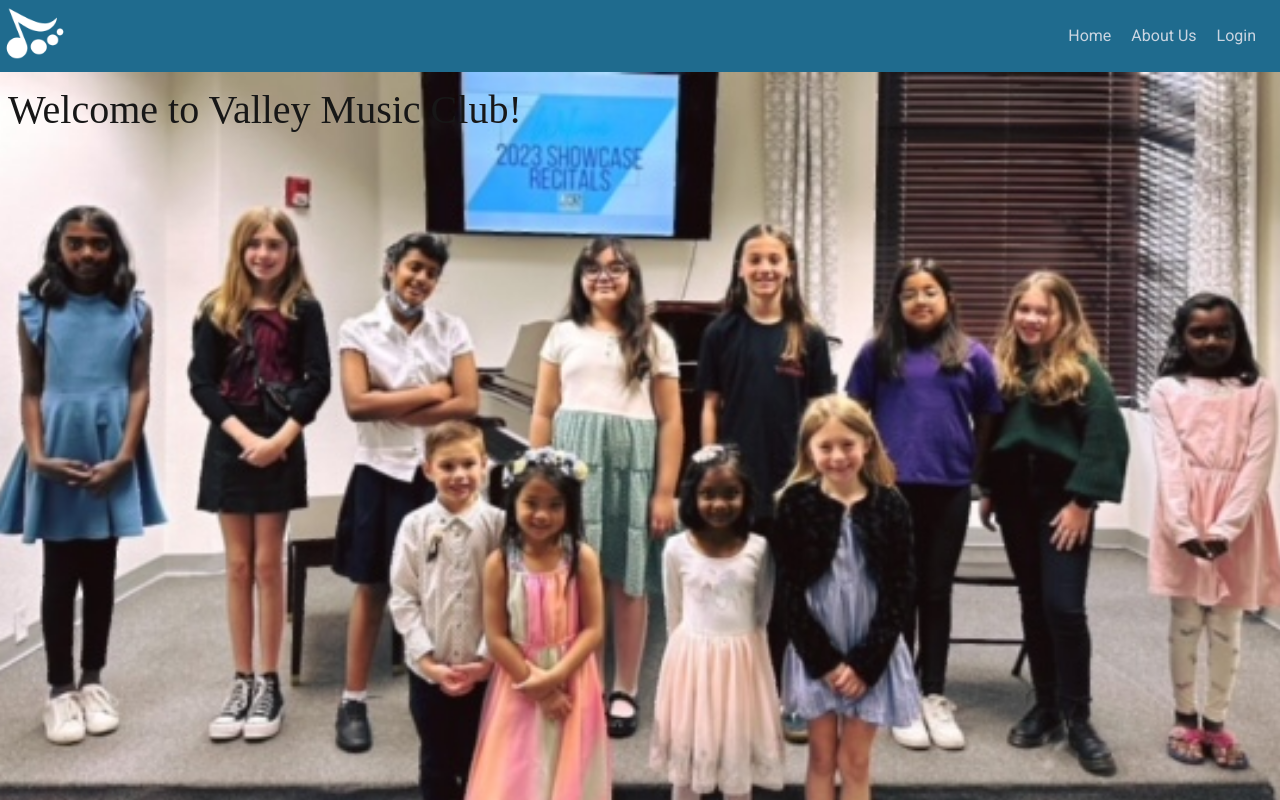
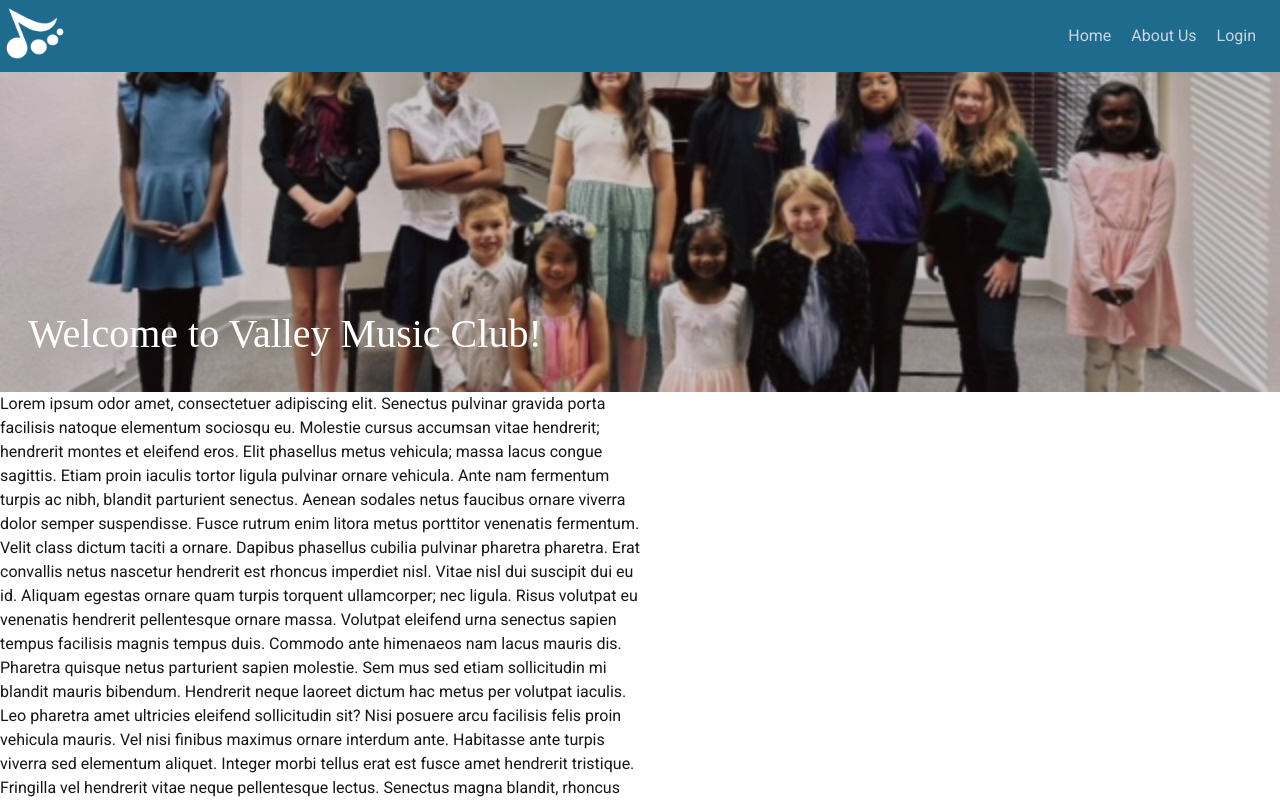
Before and after one commit to blissfulsaint/valleymusicclub, a Next.js app: page / in a window 1280 px wide. Shown: the top 800 px of the page. Built offline with nearby package versions, Linux system fonts and the light colour scheme; a web font is replaced by a local one.

Commit message:
Make final stylistic changes to hero component

```diff
--- a/app/ui/components/Hero/Hero.module.scss
+++ b/app/ui/components/Hero/Hero.module.scss
@@ -1,13 +1,29 @@
 .hero {
-    height: 100vh; /* Full screen height */
-    background-image: url('/studentgroup.jpeg');
-    background-size: cover;
-    background-attachment: fixed; /* Fixed attachment for natural parallax */
-    background-position: center;
+    height: 20em;
+    overflow: hidden;
     position: relative;
-    will-change: transform; /* Optimize performance */
 
-    .h1 {
+    div {
+        height: 20em;
+        background-image: url('/studentgroup.jpeg');
+        background-size: cover;
+        background-attachment: fixed;
+        background-position: center;
+        z-index: -1;
+
+        &::before {
+            content: '';
+            position: absolute;
+            top: 0;
+            left: 0;
+            width: 100%;
+            height: 100%;
+            background-color: rgba(0, 0, 0, 0.2);
+            z-index: 1;
+        }
+    }
+
+    h1 {
         position: absolute;
         bottom: 20px;
         left: 20px;
--- a/app/ui/components/Hero/Hero.tsx
+++ b/app/ui/components/Hero/Hero.tsx
@@ -16,12 +16,12 @@ export default function Hero() {
     }, []);
 
     return (
-        <div
-            className={styles.hero}
-            style={{
-                transform: `translateY(${offsetY * 0.5}px)`,
-            }}
-        >
+        <div className={styles.hero}>
+            <div
+                style={{
+                    transform: `translateY(${offsetY * 0.5}px)`,
+                }}
+            ></div>
             <h1>Welcome to Valley Music Club!</h1>
         </div>
     );
--- a/app/ui/components/body/Header/Header.tsx
+++ b/app/ui/components/body/Header/Header.tsx
@@ -5,7 +5,7 @@ import Link from 'next/link';
 
 export default function Header() {
     return (
-        <header className={`${styles.header} sticky top-0`}>
+        <header className={`${styles.header} sticky top-0 z-10`}>
             <Link href='/' aria-label='Valley Music Club Home'>
                 <Image
                     src='/vmclogo-white-02.png'
```
